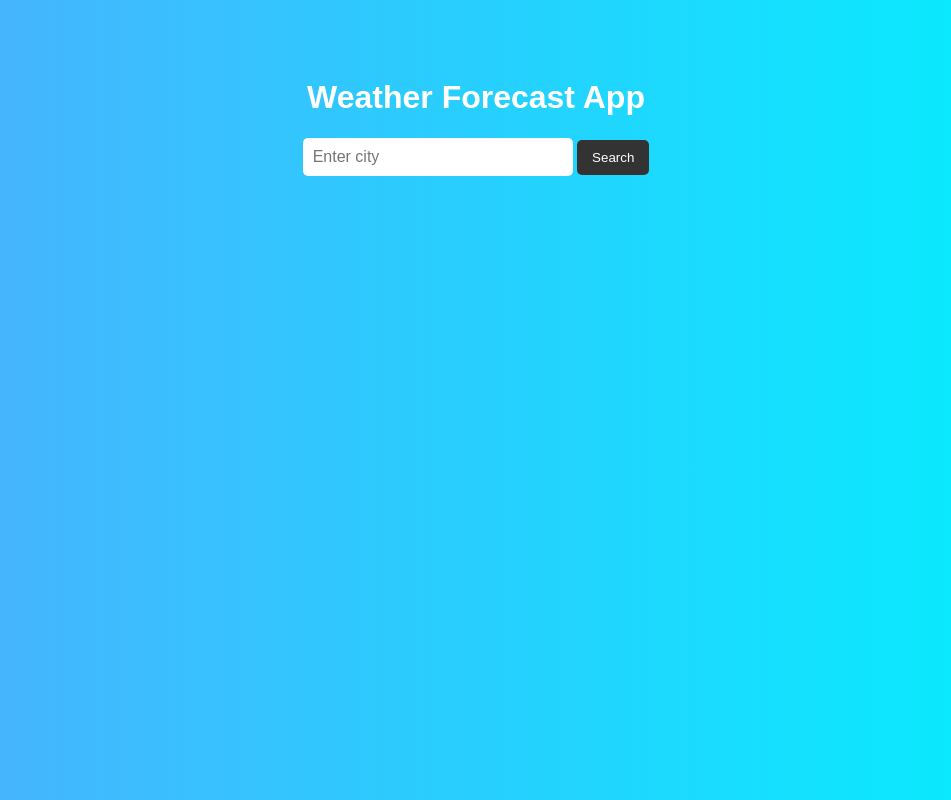
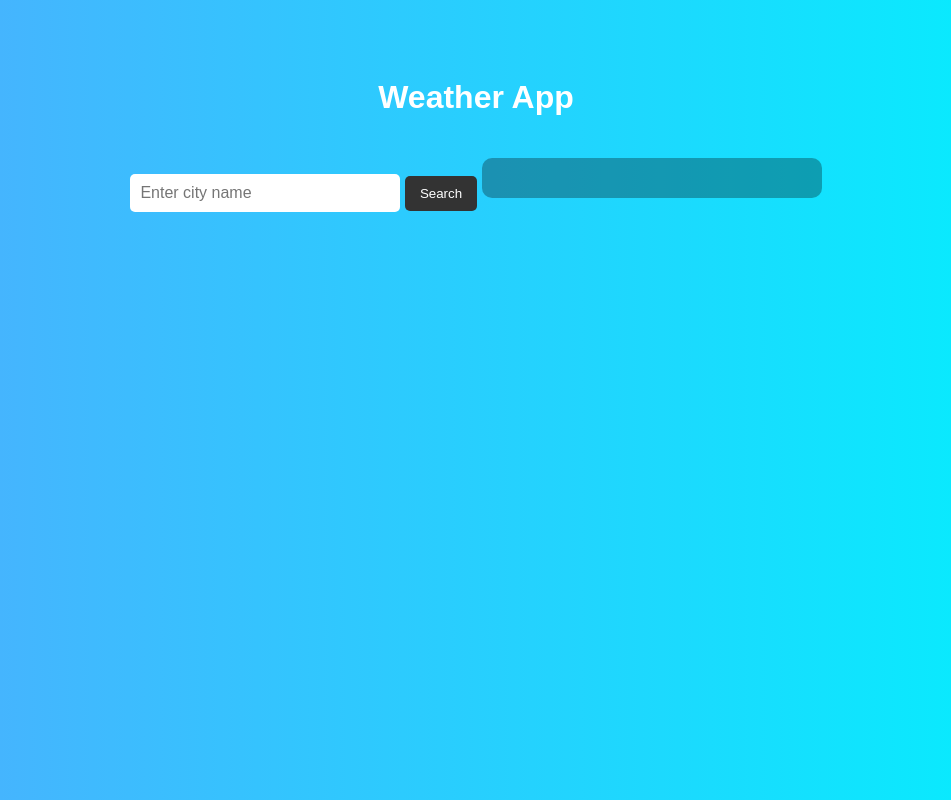
Before and after one commit to mwas12345spec/iyf-s10-week-06-mwas12345spec, a plain HTML site: page index.html in a window 1280 px wide. Shown: the whole page, without its empty margins (164-1115 px from the left). Drawn offline with Linux system fonts and the light colour scheme.

Commit message:
Update index.html

```diff
--- a/index.html
+++ b/index.html
@@ -5,18 +5,18 @@
 <meta name="viewport" content="width=device-width, initial-scale=1.0">
 <title>Weather App</title>
    <link rel="stylesheet" href="style.css">
+</head>
 
 <body>
 
-<h1> Weather Forecast App</h1>
+<h1>Weather App</h1>
 
-<input type="text" id="city" placeholder="Enter city">
+<input type="text" id="city" placeholder="Enter city name">
 <button onclick="getWeather()">Search</button>
 
-<div class="weather" id="current"></div>
-<div class="forecast" id="forecast"></div>
+<div class="weather-box" id="result"></div>
+<div class="forecast-container" id="forecast"></div>
 
-
-<script src="app.js"></script>
-</body>
+   <script src="app.js"></script>
+  </body>
 </html>
```
